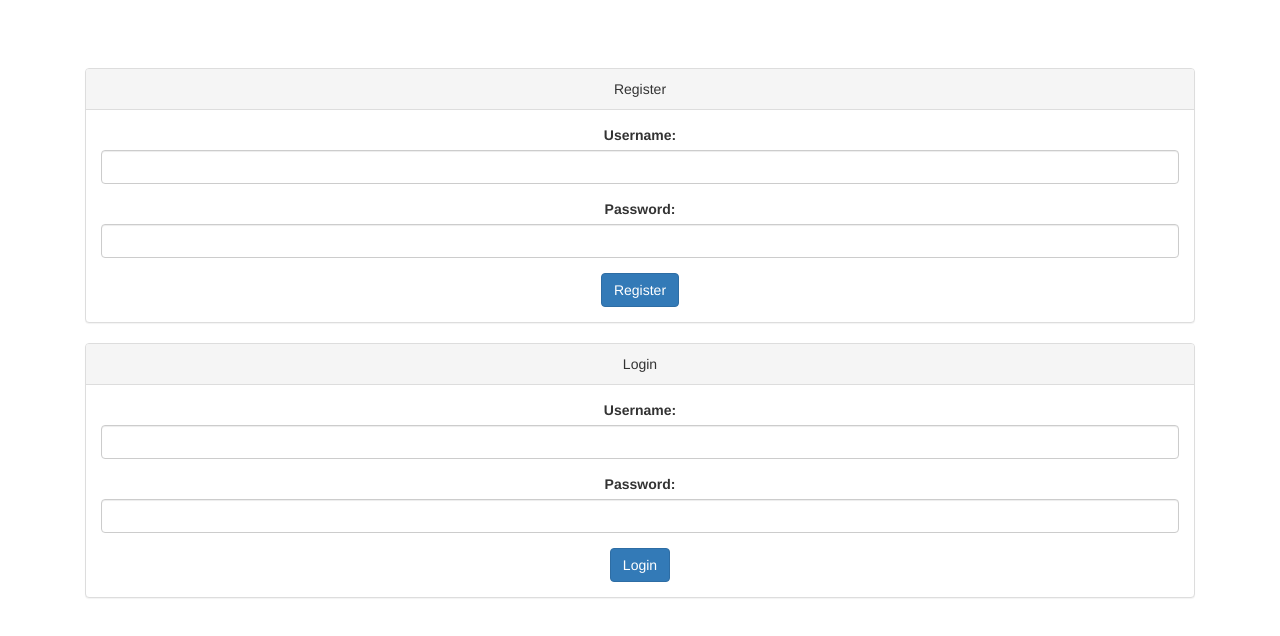
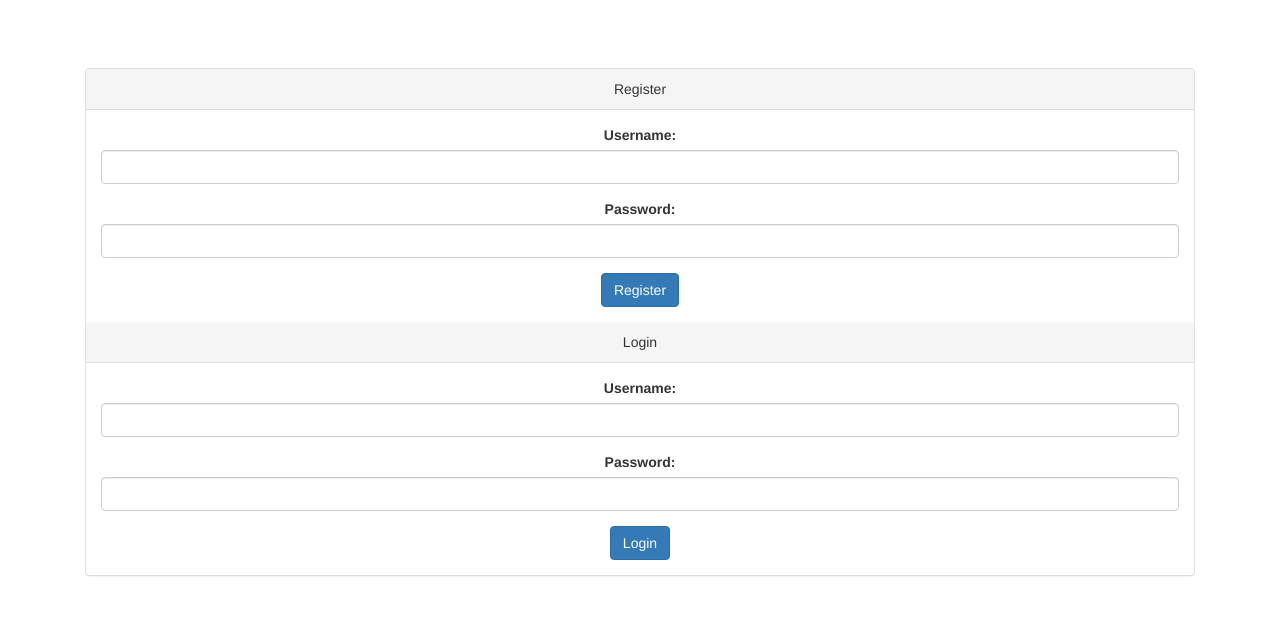
Before and after one commit to 6System7/scrum, a website: page loginAndRegister.html in a window 1280 px wide. Shown: the part 172-808 px from the top of the page. Drawn offline with nearby package versions, Linux system fonts and the light colour scheme; files that its build step writes are made by us from their sources.

Commit message:
LoginRegister Page Update

```diff
--- a/loginAndRegister.html
+++ b/loginAndRegister.html
@@ -67,8 +67,8 @@
             </div>
             <button class="btn btn-primary" type="submit" id="registerButton">Register</button>
           </div>
-        </div>
-        <div class="panel panel-default">
+        <!--</div>-->
+        <!--<div class="panel panel-default">-->
           <div class="panel-heading">Login</div>
           <div class="panel-body">
             <div class="form-group">
```
